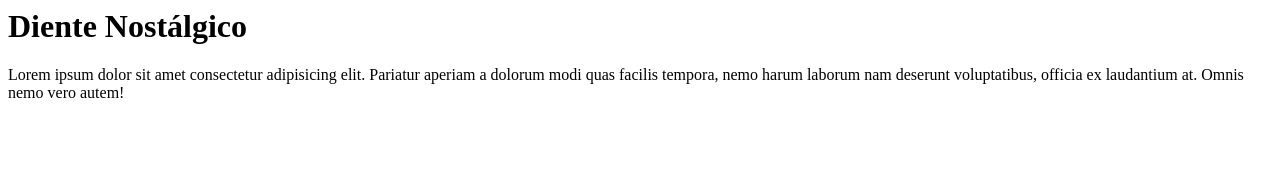
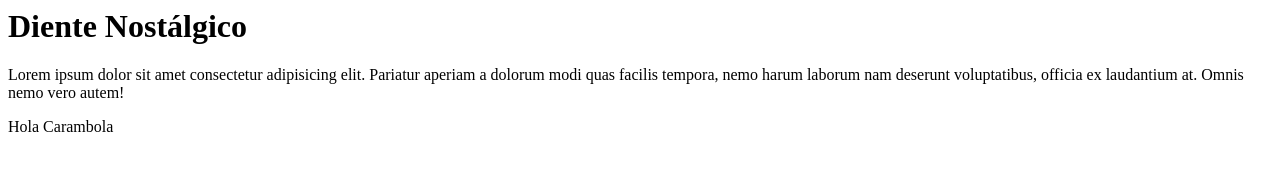
Before and after one commit to taneralberto/taneralberto, a plain HTML site: page index.html in a window 1280 px wide. Drawn offline with Linux system fonts and the light colour scheme.

Commit message:
Hola Carambola

```diff
--- a/index.html
+++ b/index.html
@@ -1,2 +1,3 @@
 <h1>Diente Nostálgico</h1>
 <p>Lorem ipsum dolor sit amet consectetur adipisicing elit. Pariatur aperiam a dolorum modi quas facilis tempora, nemo harum laborum nam deserunt voluptatibus, officia ex laudantium at. Omnis nemo vero autem!</p>
+<span>Hola Carambola</span>
```
